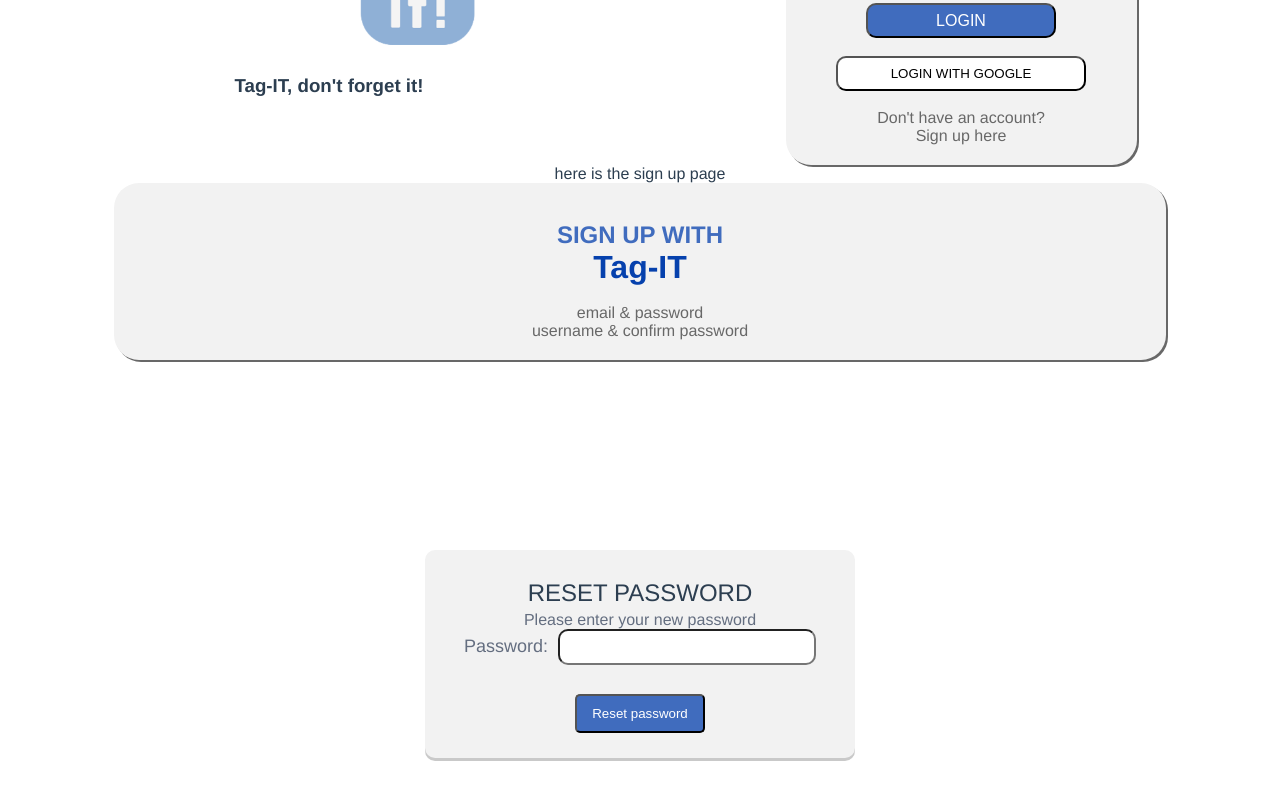
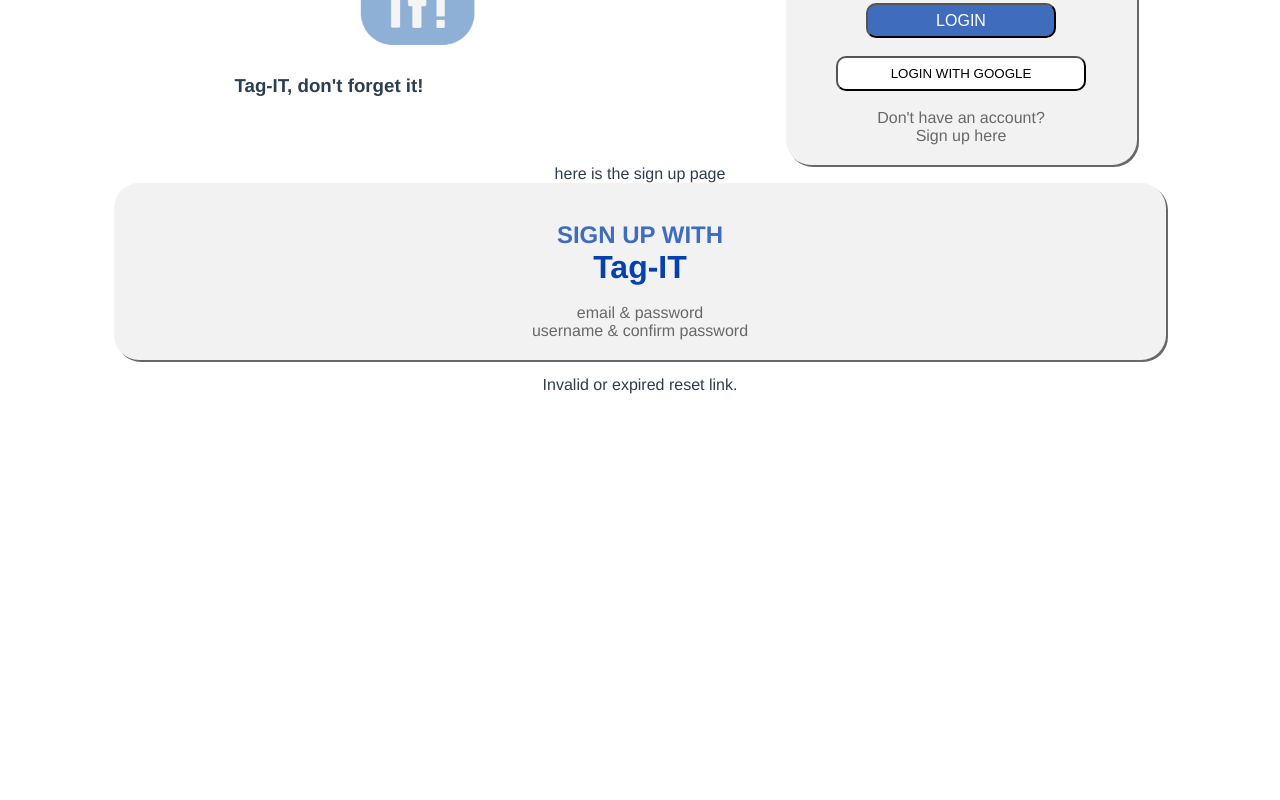
Before and after one commit to BT3103AppDev1/l1-final-term-project-group-10-tag-it, a Vue app in the folder tag-it/: page /reset-password in a window 1280 px wide. Shown: the part 390-1190 px from the top of the page. After the commit the page ends 800 px from the top, so only its background shows below. Built offline with nearby package versions, Linux system fonts and the light colour scheme.

Commit message:
added verification to view reset page

```diff
--- a/tag-it/src/views/ForgotPassword.vue
+++ b/tag-it/src/views/ForgotPassword.vue
@@ -11,15 +11,19 @@
       sendPasswordReset() {
         const auth = getAuth();
         sendPasswordResetEmail(auth, this.email)
-        .then(function() {
-          alert("Reset Password Email Sent!")
+        .then(() => {
+          alert("Reset Password Email Sent!");
           this.$router.push('/');
         })
           .catch((error) => {
             const errorCode = error.code;
             const errorMessage = error.message;
             console.error(errorCode, errorMessage);
-            alert("Invalid Email Address")
+            if (errorCode === "auth/invalid-email") {
+              alert("Invalid Email Address");
+            } else {
+              alert("An error occurred. Please try again later.");
+            }
           });
       },
     },
--- a/tag-it/src/views/ResetPassword.vue
+++ b/tag-it/src/views/ResetPassword.vue
@@ -1,5 +1,5 @@
 <template>
-<div id="passwordContainer">
+  <div id="passwordContainer" v-if="validToken">
     <div id="passwordPage">RESET PASSWORD</div>
     <div id="passwordMessage">Please enter your new password</div>
     <form @submit.prevent="resetPassword">
@@ -7,6 +7,9 @@
       <input type="password" id="password" v-model="password" required />
       <button id="passwordButton" type="submit">Reset password</button>
     </form>
+  </div>
+  <div v-else>
+    <p>Invalid or expired reset link.</p>
   </div>
 </template>
 
@@ -18,14 +21,24 @@ export default {
     return {
       password: '',
       oobCode: '',
+      validToken: false
     };
   },
   mounted() {
     const urlParams = new URLSearchParams(window.location.search);
     this.oobCode = urlParams.get('oobCode');
+    this.validateResetToken();
   },
   methods: {
+    validateResetToken() {
+      if (this.oobCode) {
+        this.validToken = true;
+      }
+    },
     resetPassword() {
+      if (!this.validToken) {
+        return;
+      }
       const auth = getAuth();
       confirmPasswordReset(auth, this.oobCode, this.password)
         .then(() => {
```
